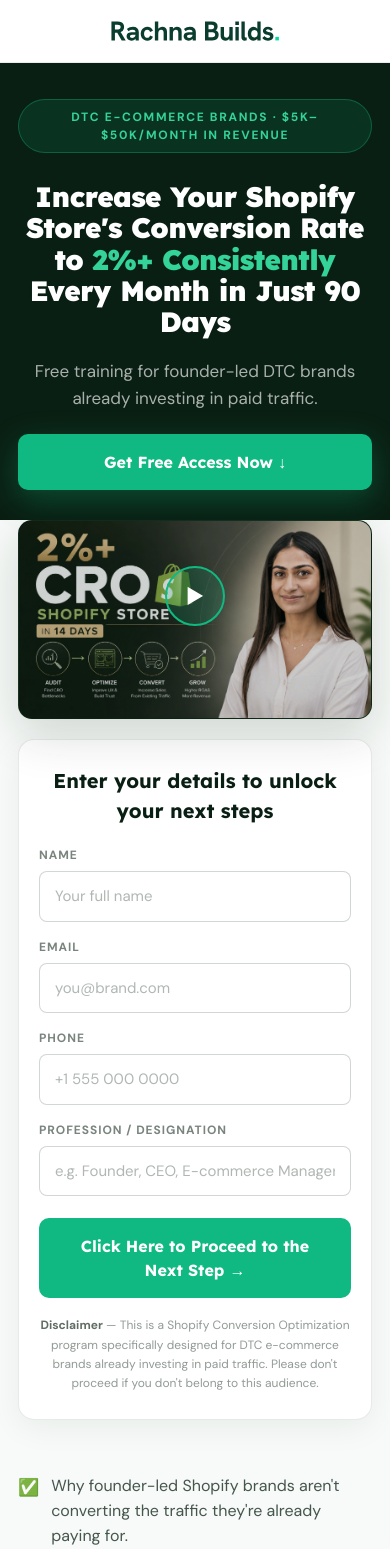
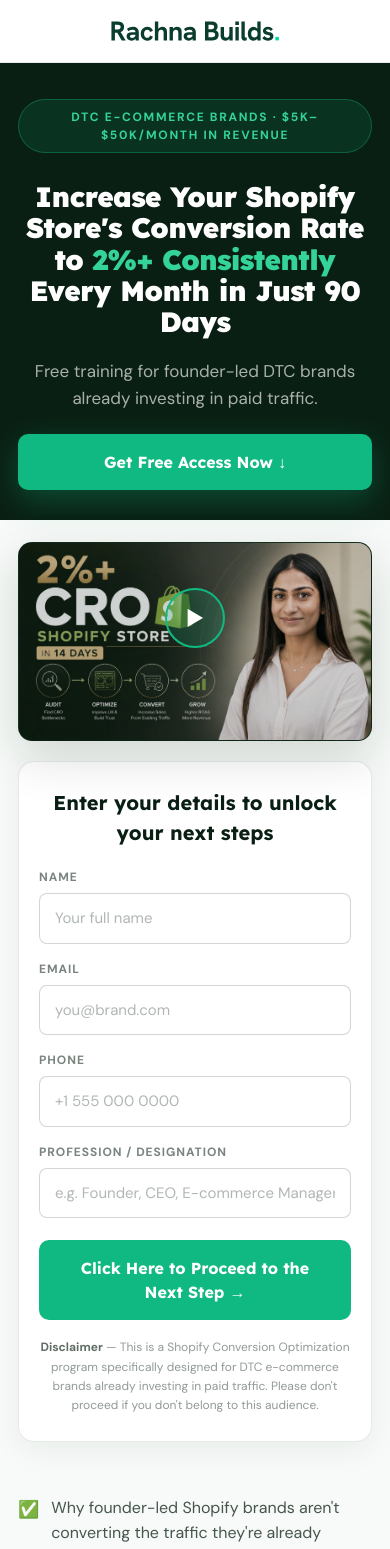
Before and after one commit to AbhiPatodi/rachnabuilds, a Next.js app: page /training in a window 390 px wide. Shown: the top 1549 px of the page. Built offline with nearby package versions, Linux system fonts and the light colour scheme; no server answers.

Commit message:
Add top gap between hero and thumbnail on mobile
The raised body pulled the thumbnail flush against the hero edge on
small screens; reduce the negative pull so a ~22px gap remains.

Co-Authored-By: Claude Fable 5 <noreply@anthropic.com>

```diff
--- a/app/training/funnel.css
+++ b/app/training/funnel.css
@@ -104,6 +104,7 @@ html:has(.fn-root){scroll-behavior:smooth}
 @media(max-width:640px){
   .fn-hero{padding:36px 18px 30px}
   .fn-body{padding:36px 18px 60px}
+  .fn-body-raised{margin-top:-14px}
   .fn-card{padding:26px 20px}
   .fn-hero-cta{margin-top:22px;display:block;width:100%}
 }
```
